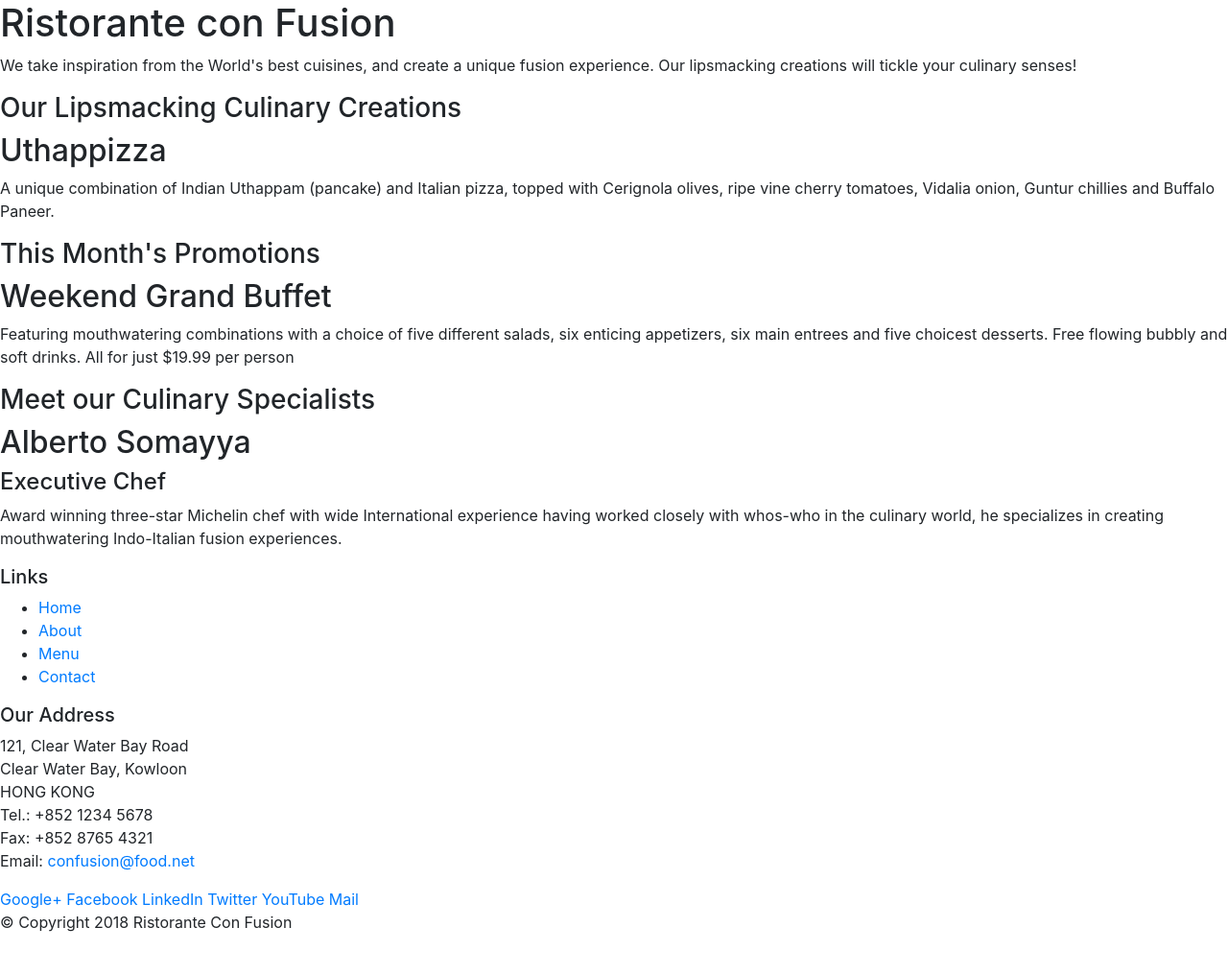
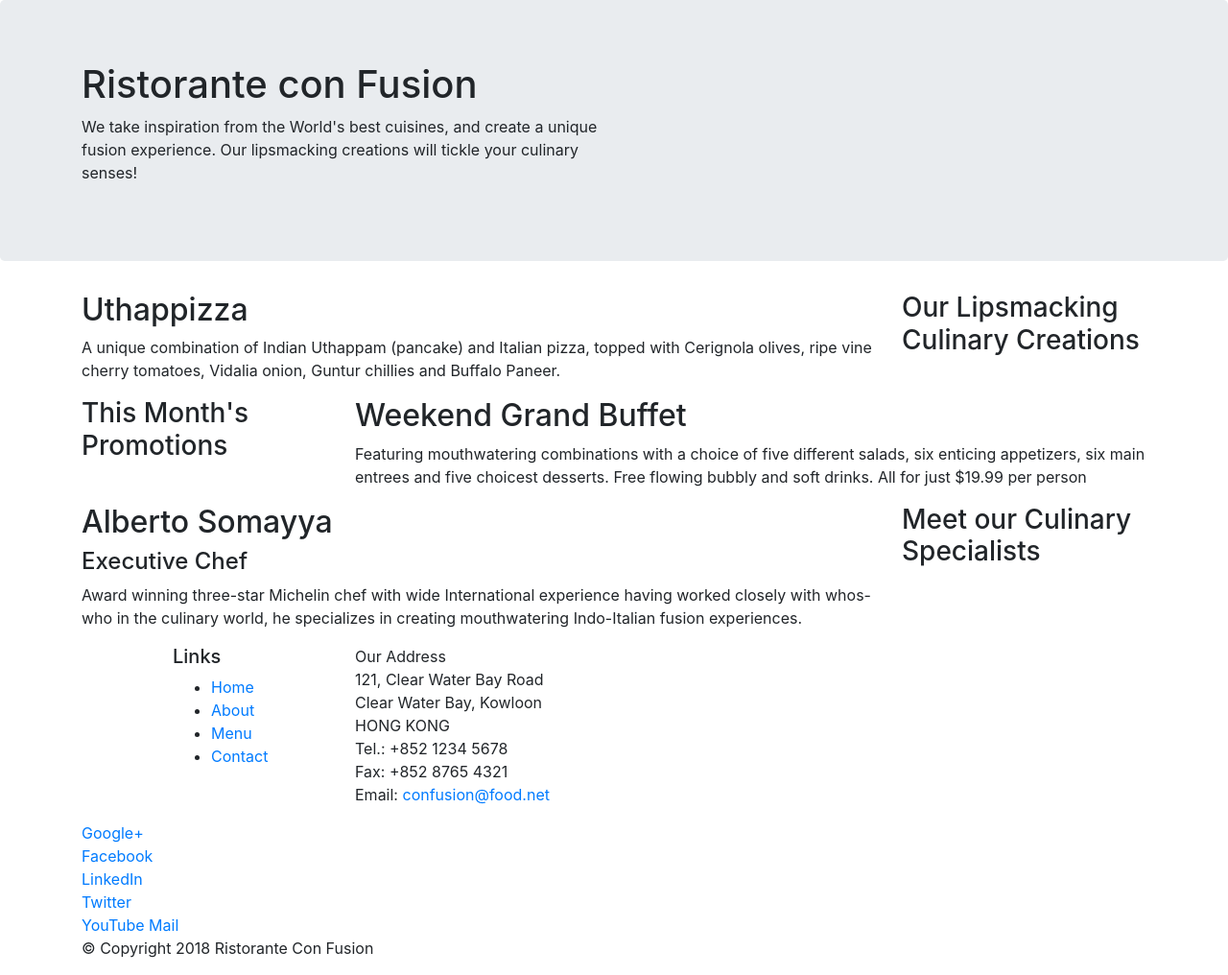
Before and after one commit to Scientist-Ansh/Bootstrap-module1, a website: page index.html in a window 1280 px wide. Shown: the whole page at 96% size. Before the commit the page ends 989 px from the top, so only its background shows below. Drawn offline with nearby package versions, Linux system fonts and the light colour scheme.

Commit message:
bootstrap part 1

```diff
--- a/index.html
+++ b/index.html
@@ -15,46 +15,46 @@
 
 <body>
 
-    <header>
-        <div>
-            <div>
-                <div>
+    <header class="jumbotron">
+        <div class="container">
+            <div class="row">
+                <div class="col-12 col-sm-6">
                     <h1>Ristorante con Fusion</h1>
                     <p>We take inspiration from the World's best cuisines, and create a unique fusion experience. Our lipsmacking creations will tickle your culinary senses!</p>
                 </div>
-                <div>
+                <div class="col-12 col-sm">
                 </div>
             </div>
         </div>
     </header>
 
-    <div>
-        <div>
-            <div>
+    <div class="container">
+        <div class="row">
+            <div class="order-sm-last col-12 col-sm-4 col-md-3">
                 <h3>Our Lipsmacking Culinary Creations</h3>
             </div>
-            <div>
+            <div class="col col-sm order-sm-first col-md">
                 <h2>Uthappizza</h2>
                 <p>A unique combination of Indian Uthappam (pancake) and Italian pizza, topped with Cerignola olives, ripe vine cherry tomatoes, Vidalia onion, Guntur chillies and Buffalo Paneer.</p>
             </div>
         </div>
 
 
-        <div>
-            <div>
+        <div class="row">
+            <div class="col-12 col-sm-4 col-md-3">
                 <h3>This Month's Promotions</h3>
             </div>
-            <div>
+            <div class="col col-sm col-md">
                 <h2>Weekend Grand Buffet</h2>
                 <p>Featuring mouthwatering combinations with a choice of five different salads, six enticing appetizers, six main entrees and five choicest desserts. Free flowing bubbly and soft drinks. All for just $19.99 per person </p>
             </div>
         </div>
 
-        <div>
-            <div>
+        <div class="row">
+            <div class="col-12 col-sm-4 col-md-3 order-sm-last">
                 <h3>Meet our Culinary Specialists</h3>
             </div>
-            <div>
+            <div class="col order-sm-first col-sm col-md">
                 <h2>Alberto Somayya</h2>
                 <h4>Executive Chef</h4>
                 <p>Award winning three-star Michelin chef with wide International experience having worked closely with whos-who in the culinary world, he specializes in creating mouthwatering Indo-Italian fusion experiences. </p>
@@ -63,9 +63,9 @@
     </div>
 
     <footer>
-        <div>
-            <div>
-                <div>
+        <div class="container">
+            <div class="row">
+                <div class="offset-1 col-4 col-sm-2">
                     <h5>Links</h5>
                     <ul>
                         <li><a href="#">Home</a></li>
@@ -74,7 +74,7 @@
                         <li><a href="#">Contact</a></li>
                     </ul>
                 </div>
-                <div>
+                <div class="col-7 col-sm-5"
                     <h5>Our Address</h5>
                     <address>
 		              121, Clear Water Bay Road<br>
@@ -86,7 +86,7 @@
 		           </address>
                 </div>
                 <div>
-                    <div>
+                    <div class="col-12 col-sm-4">
                         <a href="http://google.com/+">Google+</a>
                         <a href="http://www.facebook.com/profile.php?id=">Facebook</a>
                         <a href="http://www.linkedin.com/in/">LinkedIn</a>
@@ -96,8 +96,8 @@
                     </div>
                 </div>
            </div>
-           <div>
-                <div>
+           <div class="row">
+                <div class="col-auto">
                     <p>© Copyright 2018 Ristorante Con Fusion</p>
                 </div>
            </div>
```
